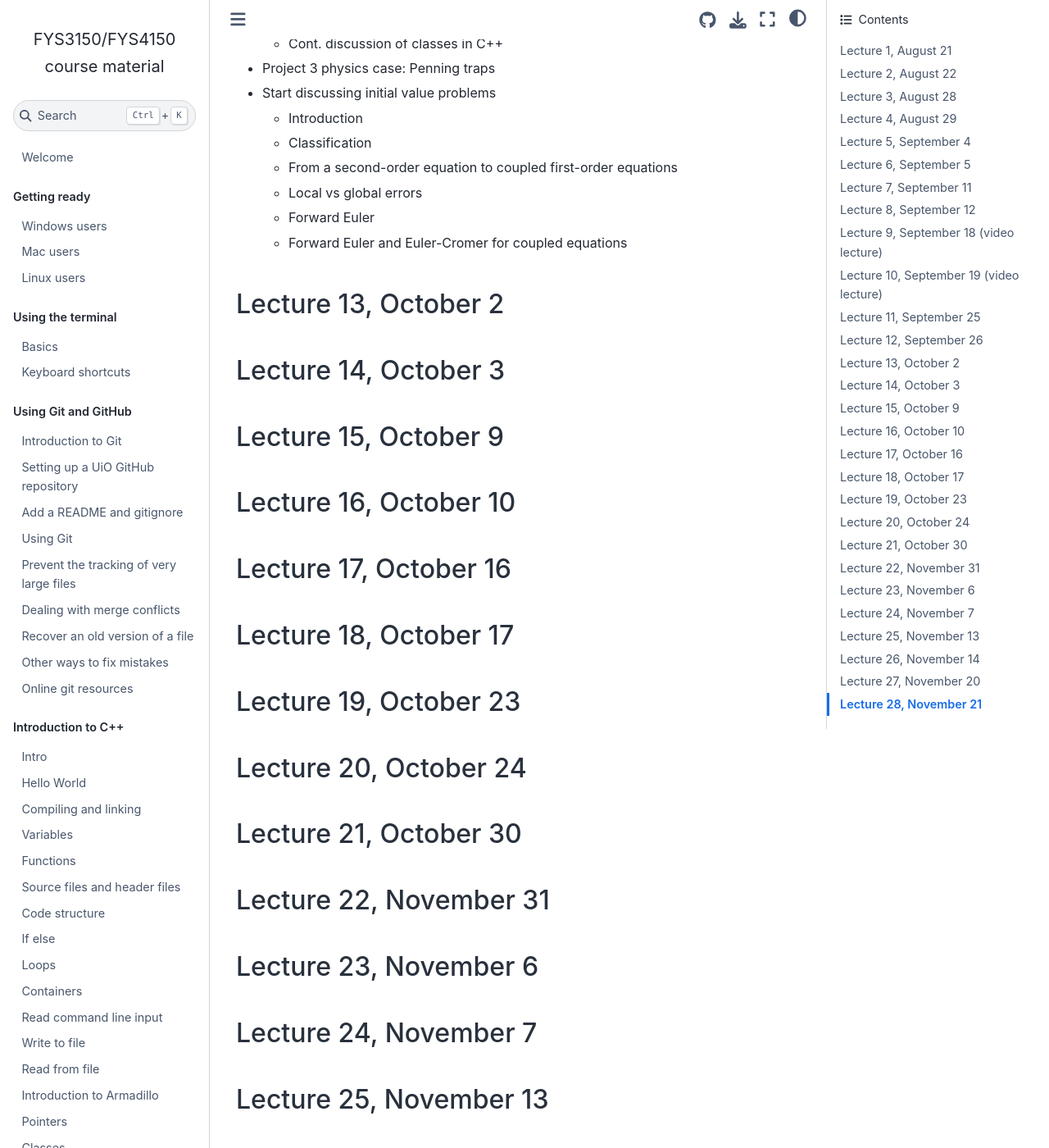
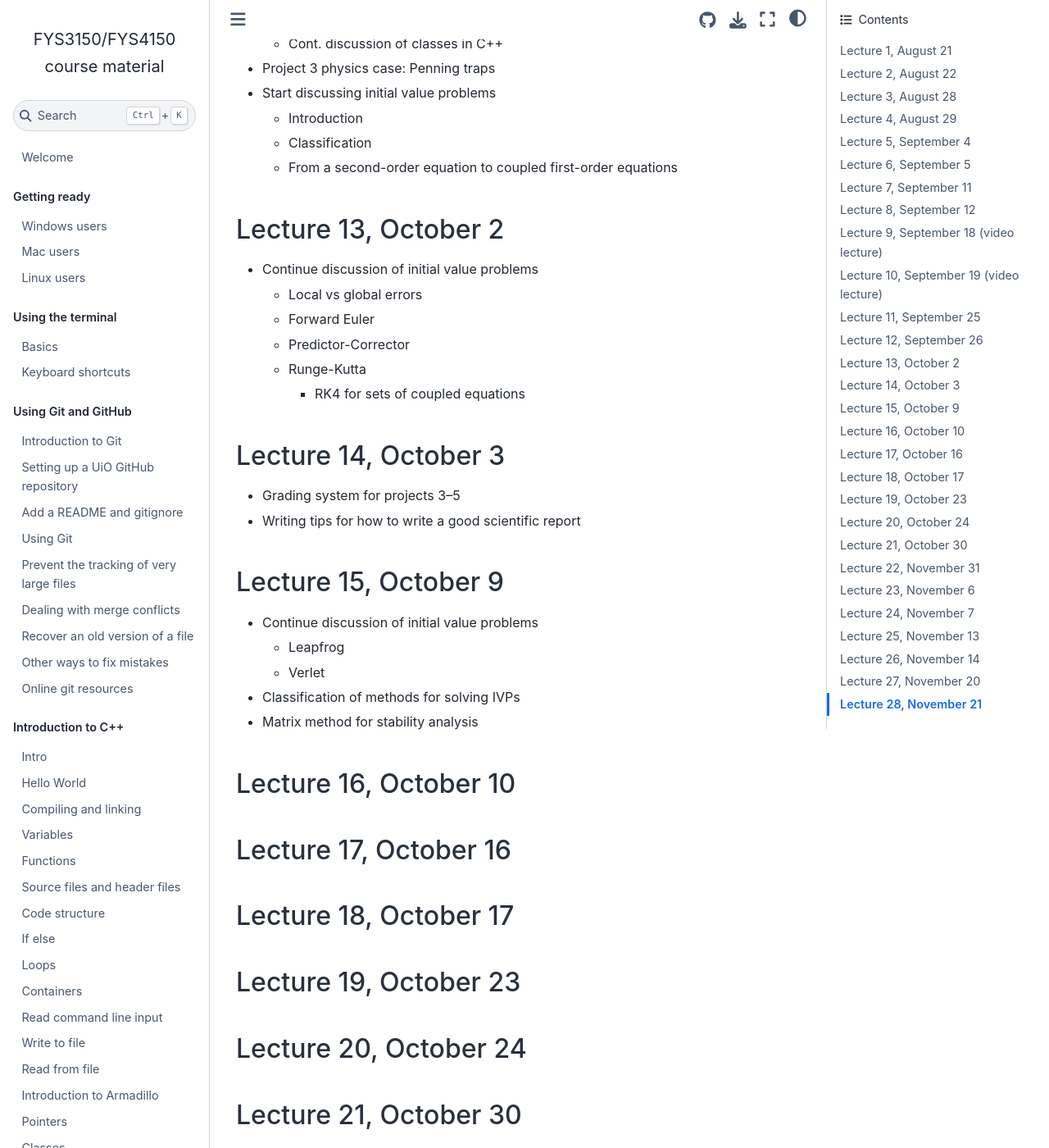
Before and after one commit to anderkve/FYS3150, a Jupyter Book: the page built from lecture_notes/2025/README.md, in a window 1280 px wide and 1400 px high, scrolled down 3181 px. Shown: the whole window at 82% size. Built offline with Jupyter Book 1.0.4 settings and Sphinx 7.4.7 and the Sphinx Book theme 1.1.4, drawn with Linux system fonts in a browser that asks for light colours; pages that are not in the unit, such as notebooks, are missing from menus.

Commit message:
Update README.md

```diff
--- a/lecture_notes/2025/README.md
+++ b/lecture_notes/2025/README.md
@@ -117,21 +117,30 @@
   - Introduction
   - Classification
   - From a second-order equation to coupled first-order equations
-  - Local vs global errors
-  - Forward Euler
-  - Forward Euler and Euler-Cromer for coupled equations
 
 
 ### Lecture 13, October 2
 
+- Continue discussion of initial value problems
+  - Local vs global errors
+  - Forward Euler
+  - Predictor-Corrector
+  - Runge-Kutta
+    - RK4 for sets of coupled equations
 
 
 ### Lecture 14, October 3
 
+- Grading system for projects 3--5
+- Writing tips for how to write a good scientific report
 
 
 ### Lecture 15, October 9
-
+- Continue discussion of initial value problems
+  - Leapfrog
+  - Verlet
+- Classification of methods for solving IVPs
+- Matrix method for stability analysis
 
 
 ### Lecture 16, October 10
```
